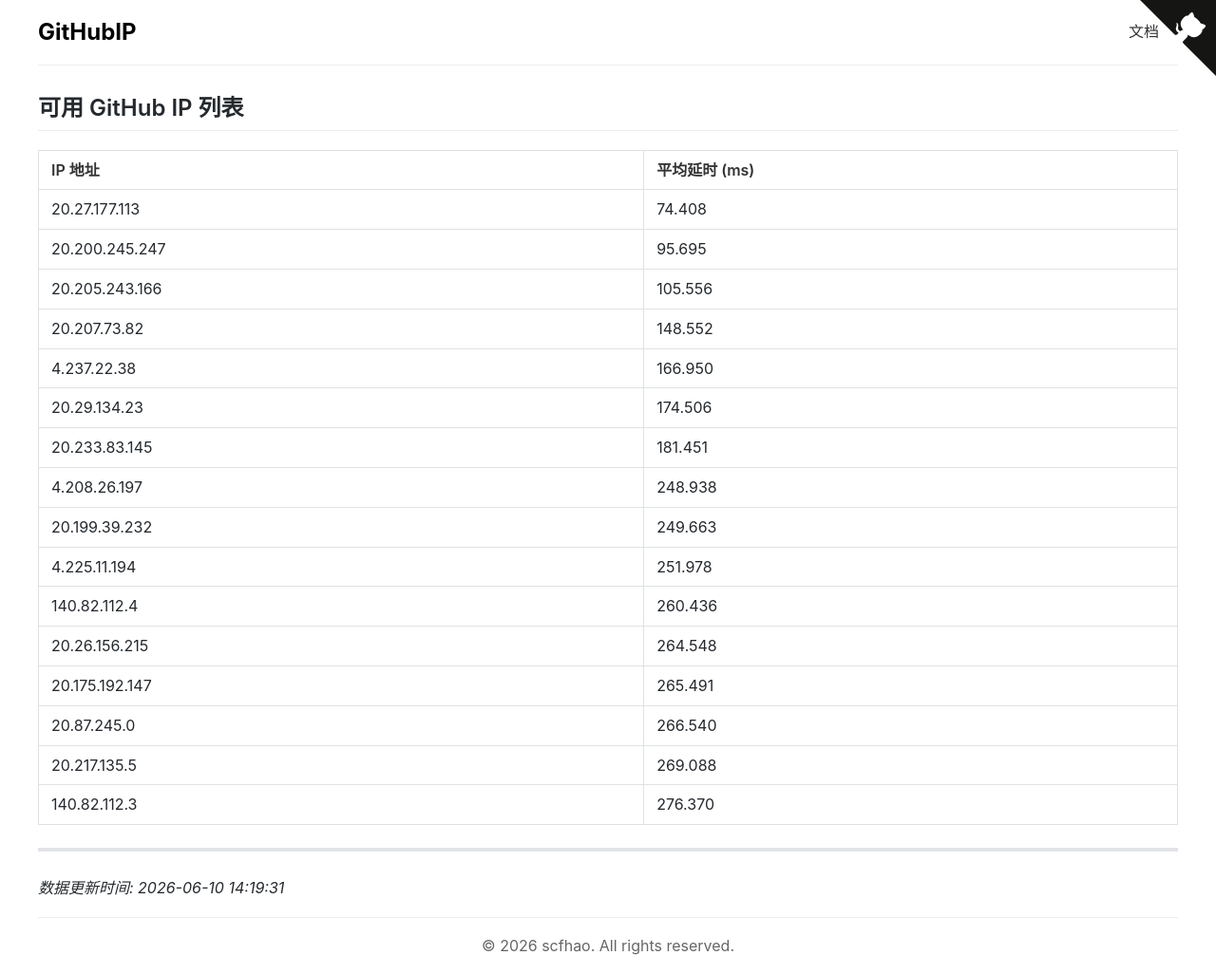
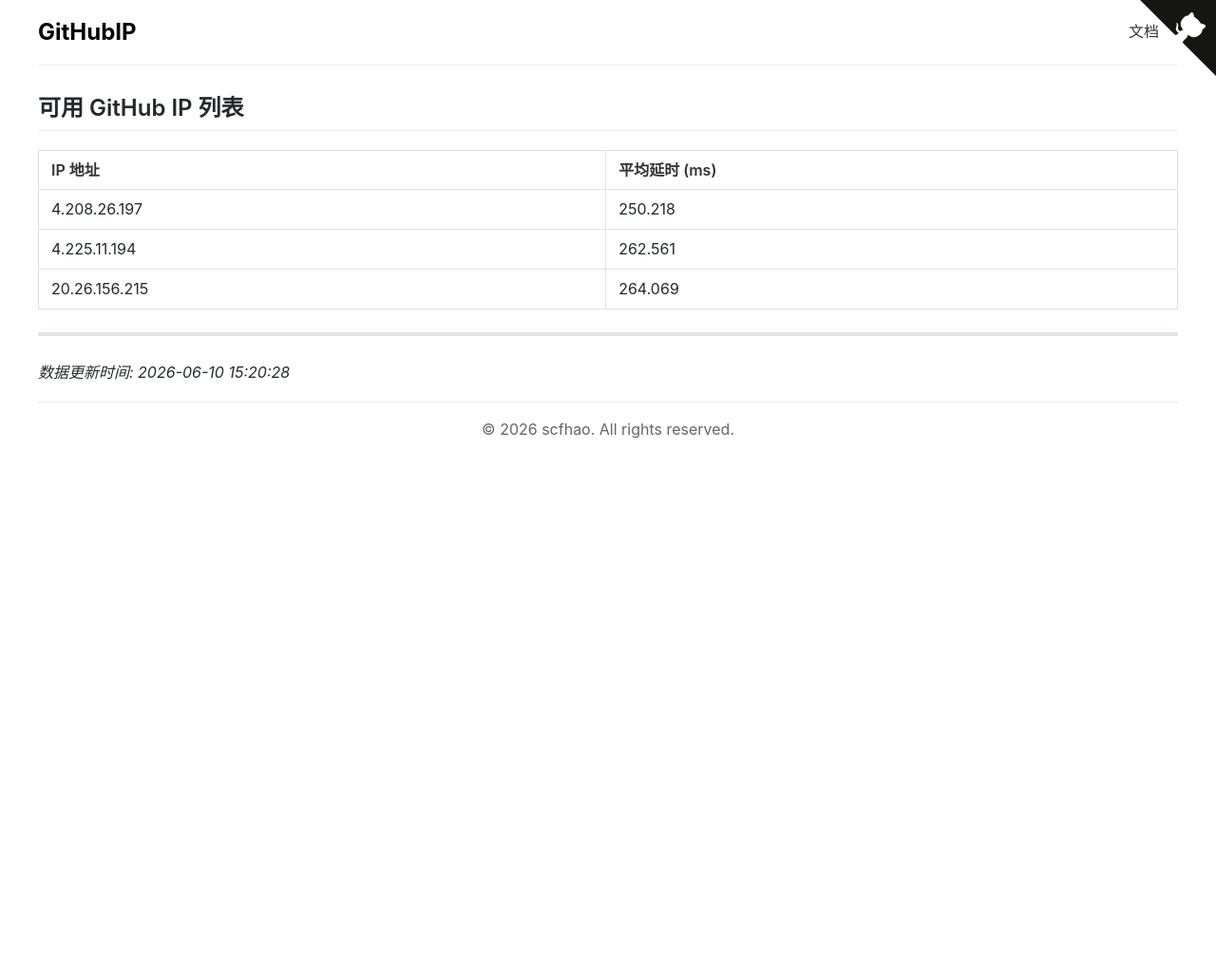
Before and after one commit to scfhao/GitHubIP, a Jekyll site: the page built from index.md, in a window 1280 px wide. Shown: the whole page at 95% size. Built offline with Jekyll 4.4.1, drawn with Linux system fonts in a browser that asks for light colours; after the commit the page ends 900 px from its top, so only the background shows below that.

Commit message:
自动脚本执行 - 2026-06-10 15:20:28

```diff
--- a/index.md
+++ b/index.md
@@ -1,30 +1,17 @@
 ---
 layout: home
 title: GitHub IP 列表
-date: 2026-06-10 14:19:31
+date: 2026-06-10 15:20:28
 ---
 
 ## 可用 GitHub IP 列表
 
 | IP 地址 | 平均延时 (ms) |
 |---------|--------------|
-| 20.27.177.113 | 74.408 |
-| 20.200.245.247 | 95.695 |
-| 20.205.243.166 | 105.556 |
-| 20.207.73.82 | 148.552 |
-| 4.237.22.38 | 166.950 |
-| 20.29.134.23 | 174.506 |
-| 20.233.83.145 | 181.451 |
-| 4.208.26.197 | 248.938 |
-| 20.199.39.232 | 249.663 |
-| 4.225.11.194 | 251.978 |
-| 140.82.112.4 | 260.436 |
-| 20.26.156.215 | 264.548 |
-| 20.175.192.147 | 265.491 |
-| 20.87.245.0 | 266.540 |
-| 20.217.135.5 | 269.088 |
-| 140.82.112.3 | 276.370 |
+| 4.208.26.197 | 250.218 |
+| 4.225.11.194 | 262.561 |
+| 20.26.156.215 | 264.069 |
 
 ---
 
-*数据更新时间: 2026-06-10 14:19:31*
+*数据更新时间: 2026-06-10 15:20:28*
```
